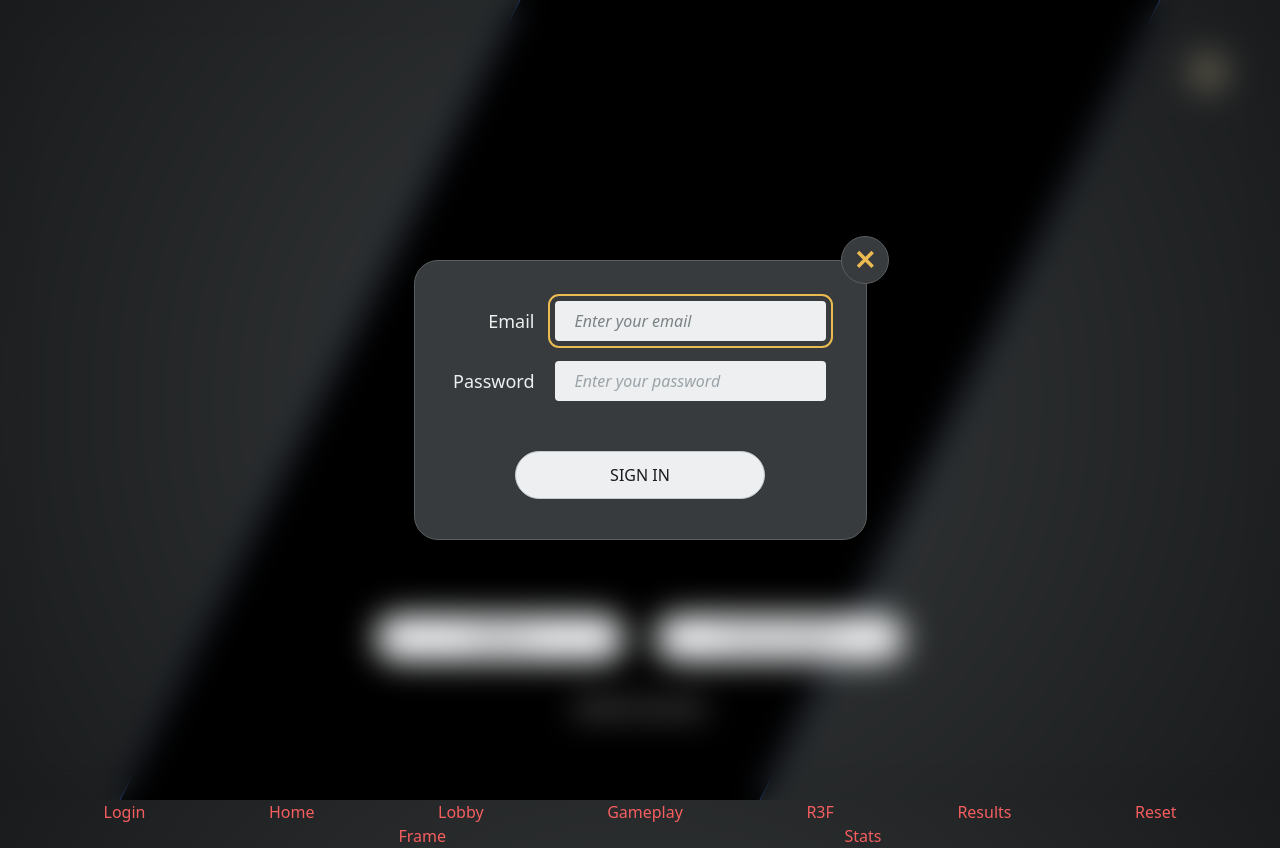
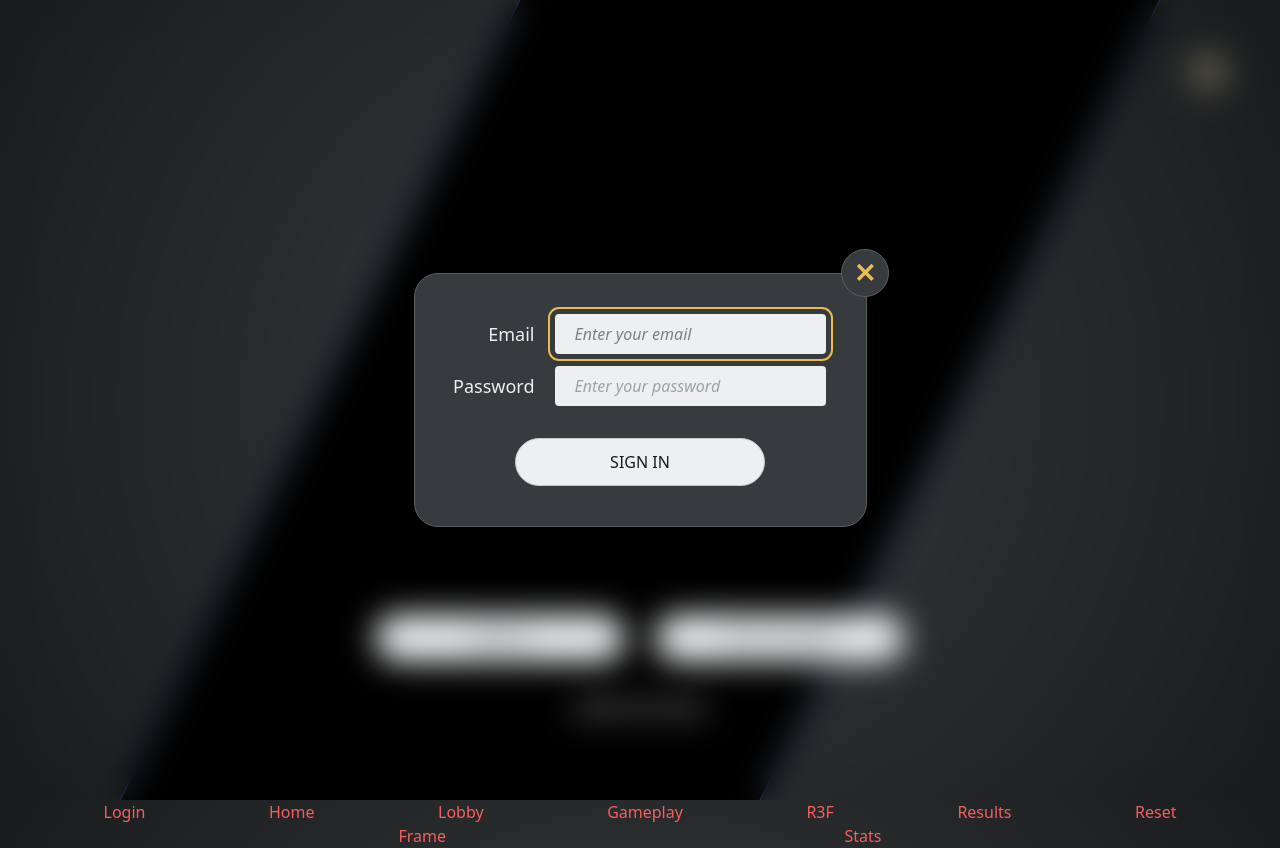
Before and after one commit to MSLKW/42-transcendence, a React (Vite) app: page / in a window 1280 px wide. Built offline with nearby package versions, Linux system fonts and the light colour scheme.

Commit message:
fix: improved layout in sign in and create layout layover

```diff
--- a/src/components/CreateAccount.tsx
+++ b/src/components/CreateAccount.tsx
@@ -46,8 +46,8 @@ export const CreateAccountLightbox = ({ dismiss }: CreateAccountProps) => {
 					bg-n1
 					border border-n2 rounded-3xl
 					flex flex-col place-content-center place-items-center
-					gap-2.5 sm:gap-5
-					p-10
+					gap-2.5 sm:gap-3
+					p-[clamp(1rem,5vw+0.25rem,2.5rem)]
 					relative
 					pointer-events-auto
 				">
@@ -81,7 +81,7 @@ export const CreateAccountLightbox = ({ dismiss }: CreateAccountProps) => {
 					</div>
 					<button
 						type="submit"
-						className="btn-white mt-7.5"
+						className="btn-white mt-5"
 					>
 						CREATE ACCOUNT
 					</button>
--- a/src/components/SignIn.tsx
+++ b/src/components/SignIn.tsx
@@ -46,8 +46,8 @@ export const SignInLightbox = ({ dismiss }: SignInProps) => {
 					bg-n1
 					border border-n2 rounded-3xl
 					flex flex-col place-content-center place-items-center
-					gap-2.5 sm:gap-5
-					p-10
+					gap-2.5 sm:gap-3
+					p-[clamp(1rem,5vw+0.25rem,2.5rem)]
 					relative
 					pointer-events-auto
 				">
@@ -72,7 +72,7 @@ export const SignInLightbox = ({ dismiss }: SignInProps) => {
 					</div>
 					<button
 						type="submit"
-						className="btn-white mt-7.5"
+						className="btn-white mt-5"
 					>
 						SIGN IN
 					</button>
--- a/src/css/uic/input.css
+++ b/src/css/uic/input.css
@@ -2,9 +2,9 @@
 	@apply
 		bg-n6
 		w-full
-		h-5
+		h-[clamp(1rem,2vh+0.3125rem,1.25rem)]
 		rounded-sm
-		p-5
+		p-[clamp(1rem,2vh+0.3125rem,1.25rem)]
 		pointer-events-auto
 
 		placeholder:text-n4
```
